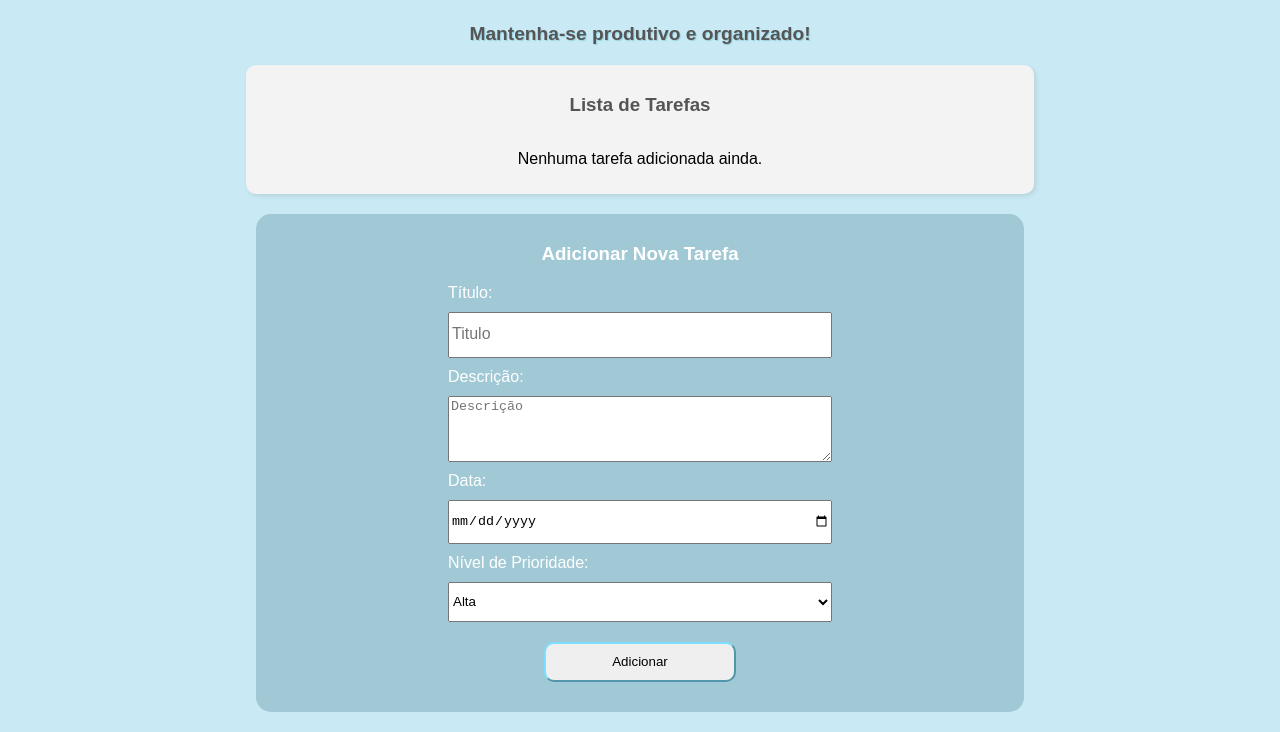
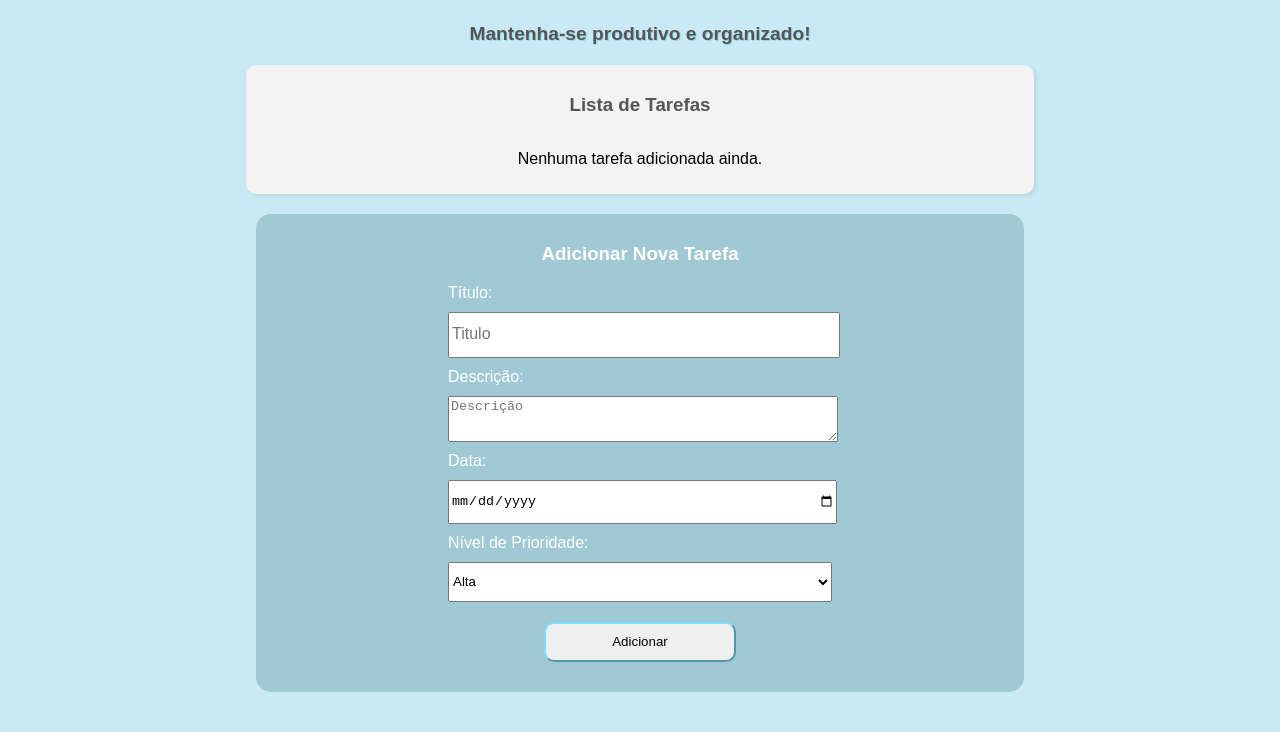
Before and after one commit to tarefastodo/tarefastodo.github.io, a plain HTML site: page index.html in a window 1280 px wide. Shown: the part 153-885 px from the top of the page. Drawn offline with Linux system fonts and the light colour scheme.

Commit message:
Add files via upload

```diff
--- a/css/style.css
+++ b/css/style.css
@@ -129,8 +129,9 @@ article#nova_tarefa > #botao:active {
     box-shadow: none;
 }
 
-input, select {
+input, select, textarea {
     height: 40px;
+    width: 100%;
 }
 
 input::placeholder {
```
